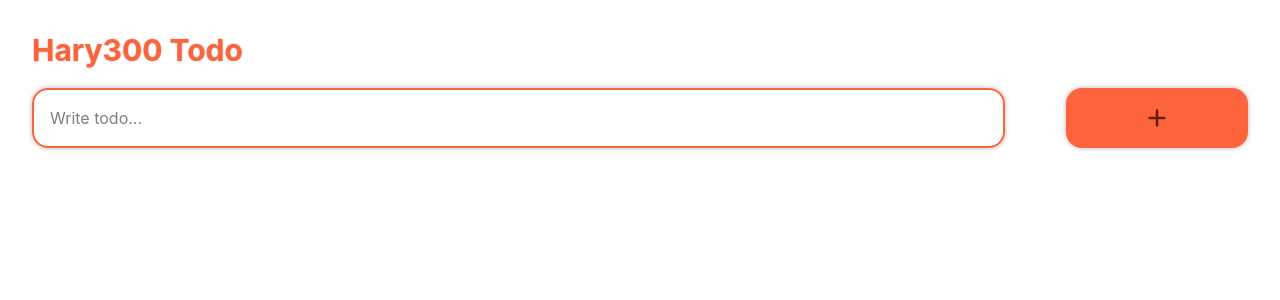
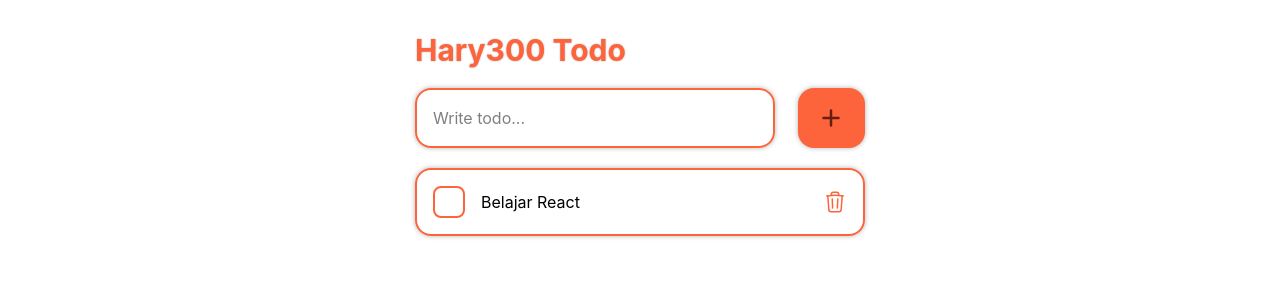
Before and after one commit to Hary300/Personal-Project-22-ToDoList-With-React, a React (Vite) app: page / in a window 1280 px wide. Shown: the top 300 px of the page. Built offline with nearby package versions, Linux system fonts and the light colour scheme.

Commit message:
feat: add add ToDo feature

```diff
--- a/src/App.jsx
+++ b/src/App.jsx
@@ -1,11 +1,12 @@
-import TodoInput from './components/TodoInput';
+import TodoList from './components/TodoList.jsx';
+
 function App() {
   return (
-    <div className='flex flex-col gap-5 w-full'>
+    <div className='flex flex-col gap-5 w-full max-w-112.5 m-auto'>
       <h1 className='text-3xl font-bold text-[#fe643b] text-shadow-[0_0_2px_rgba(0,0,0,0.3)]'>
         Hary300 Todo
       </h1>
-      <TodoInput />
+      <TodoList />
     </div>
   );
 }
--- a/src/components/TodoInput.jsx
+++ b/src/components/TodoInput.jsx
@@ -1,23 +1,36 @@
-export default function TodoInput() {
+import { useState } from 'react';
+
+export default function TodoInput({ todos, setTodos }) {
+  const [input, setInput] = useState('');
   return (
     <div className='flex justify-between w-full'>
+      {/* input */}
       <input
         type='text'
         className='p-4 rounded-2xl border-2 border-[#fe643b] shadow-[0_0_5px_rgba(0,0,0,0.3)] focus:outline-0 w-[80%]'
         placeholder='Write todo...'
+        value={input}
+        onChange={(e) => {
+          setInput(e.target.value);
+        }}
       />
-      <button className='flex justify-center items-center text-[#681d11] rounded-2xl bg-[#fe643b] w-[15%] cursor-pointer  transition-all duration-300 shadow-[0_0_5px_rgba(0,0,0,0.3)] active:shadow-none'>
+
+      {/* button */}
+      <button
+        className='flex justify-center items-center text-[#681d11] rounded-2xl bg-[#fe643b] w-[15%] cursor-pointer  transition-all duration-300 shadow-[0_0_5px_rgba(0,0,0,0.3)] active:shadow-none'
+        onClick={() => setTodos([...todos, { text: input, done: false }])}
+      >
         <svg
           xmlns='http://www.w3.org/2000/svg'
           fill='none'
           viewBox='0 0 24 24'
-          stroke-width='2.5'
+          strokeWidth='2.5'
           stroke='currentColor'
-          class='size-6'
+          className='size-6'
         >
           <path
-            stroke-linecap='round'
-            stroke-linejoin='round'
+            strokeLinecap='round'
+            strokeLinejoin='round'
             d='M12 4.5v15m7.5-7.5h-15'
           />
         </svg>
--- a/src/components/TodoItem.jsx
+++ b/src/components/TodoItem.jsx
@@ -0,0 +1,35 @@
+export default function TodoItem({ todos }) {
+  return (
+    <ol className='flex flex-col gap-4'>
+      {todos.map((todo, index) => {
+        return (
+          <li
+            key={index}
+            className='p-4 rounded-2xl border-2 border-[#fe643b] shadow-[0_0_5px_rgba(0,0,0,0.3)] flex justify-between'
+          >
+            <div className='flex justify-center items-center gap-4'>
+              <button className='size-8 rounded-lg border-2 border-[#fe643b] cursor-pointer'></button>
+              {todo.text}
+            </div>
+            <button className='cursor-pointer transition-all duration-100 active:drop-shadow-[0_0_7px_#fe643b]'>
+              <svg
+                xmlns='http://www.w3.org/2000/svg'
+                fill='none'
+                viewBox='0 0 24 24'
+                strokeWidth='1.5'
+                stroke='#fe643b'
+                className='size-6'
+              >
+                <path
+                  strokeLinecap='round'
+                  strokeLinejoin='round'
+                  d='m14.74 9-.346 9m-4.788 0L9.26 9m9.968-3.21c.342.052.682.107 1.022.166m-1.022-.165L18.16 19.673a2.25 2.25 0 0 1-2.244 2.077H8.084a2.25 2.25 0 0 1-2.244-2.077L4.772 5.79m14.456 0a48.108 48.108 0 0 0-3.478-.397m-12 .562c.34-.059.68-.114 1.022-.165m0 0a48.11 48.11 0 0 1 3.478-.397m7.5 0v-.916c0-1.18-.91-2.164-2.09-2.201a51.964 51.964 0 0 0-3.32 0c-1.18.037-2.09 1.022-2.09 2.201v.916m7.5 0a48.667 48.667 0 0 0-7.5 0'
+                />
+              </svg>
+            </button>
+          </li>
+        );
+      })}
+    </ol>
+  );
+}
--- a/src/components/TodoList.jsx
+++ b/src/components/TodoList.jsx
@@ -0,0 +1,13 @@
+import { useState } from 'react';
+import TodoInput from './TodoInput.jsx';
+import TodoItem from './TodoItem.jsx';
+
+export default function TodoList() {
+  const [todos, setTodos] = useState([{ text: 'Belajar React', done: false }]);
+  return (
+    <>
+      <TodoInput todos={todos} setTodos={setTodos} />
+      <TodoItem todos={todos} />
+    </>
+  );
+}
```
